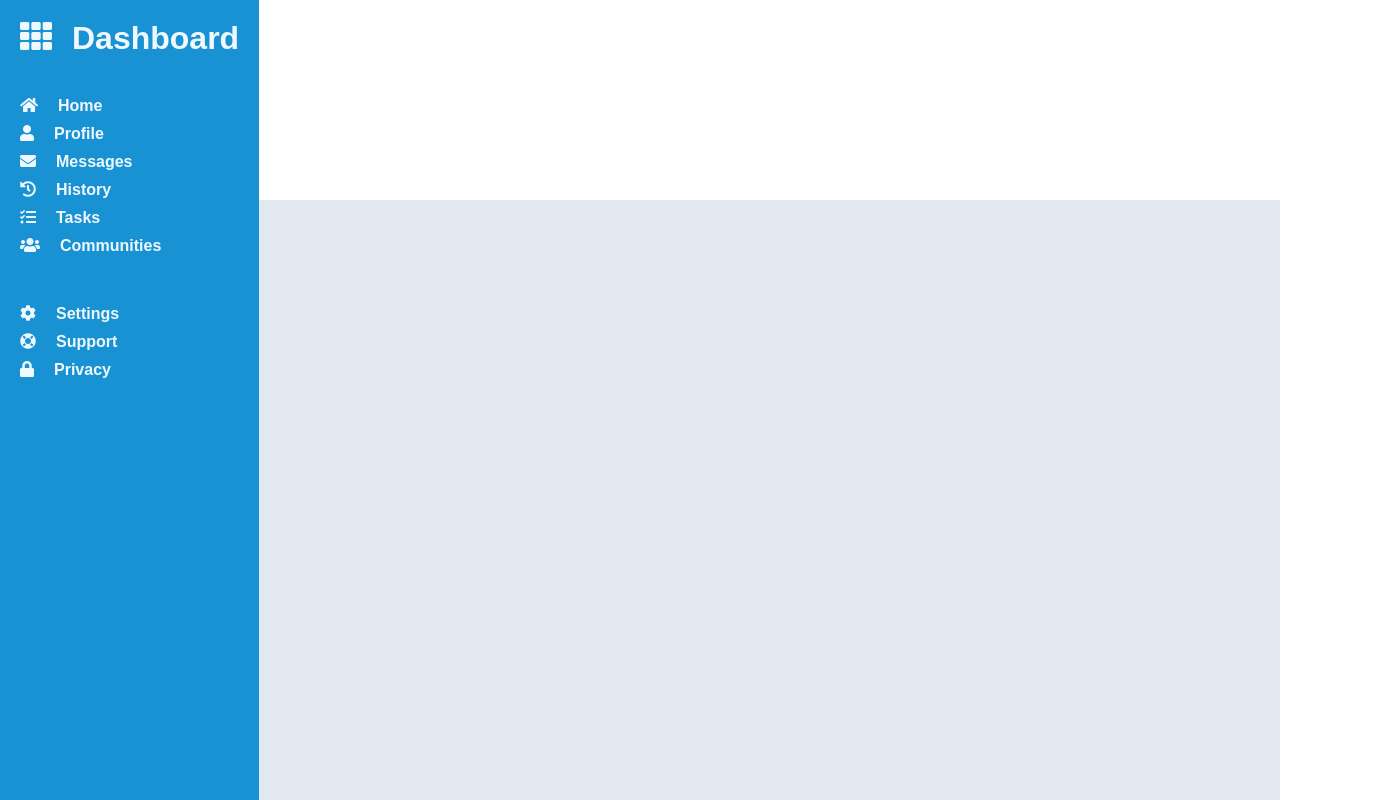
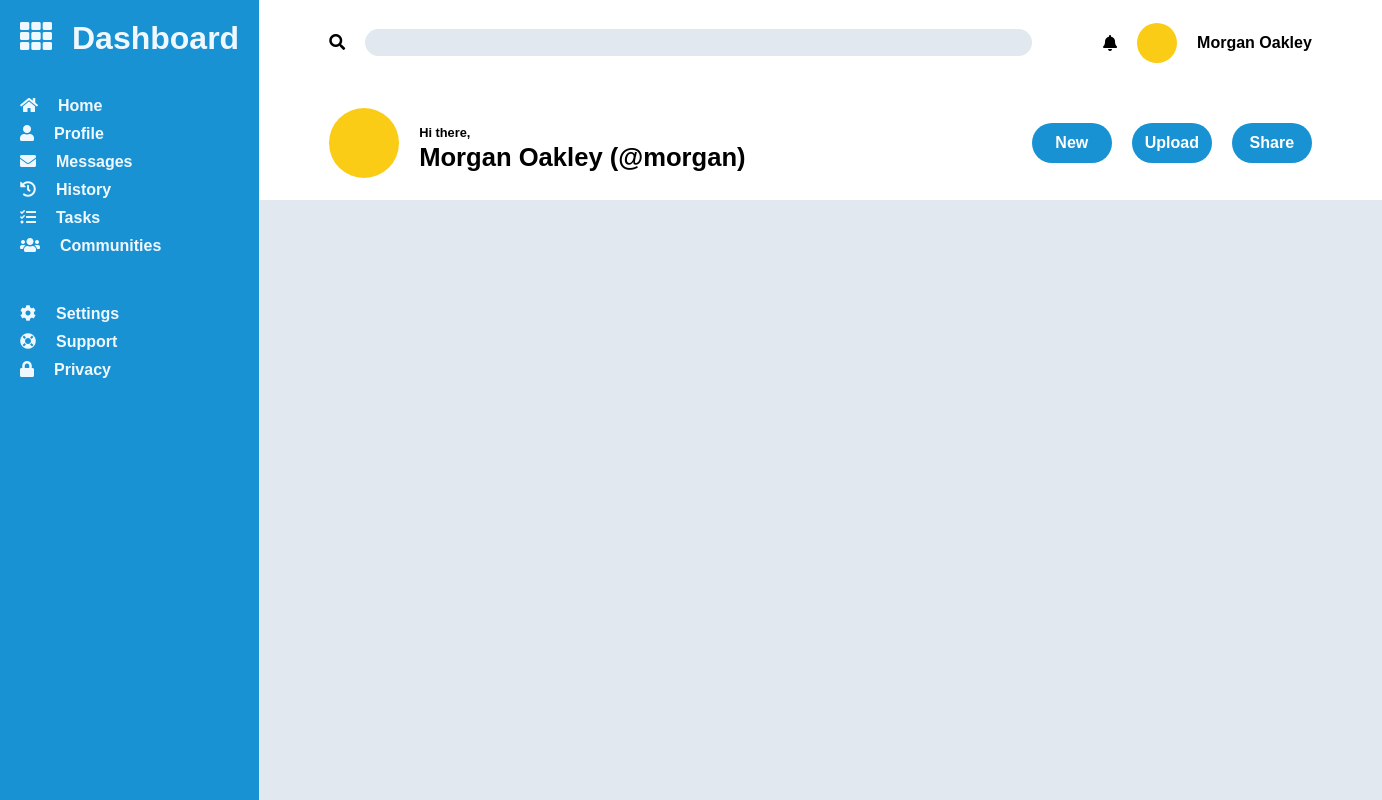
Before and after one commit to hubertrokosz/Admin-Dashboard, a plain HTML site: page index.html in a window 1280 px wide. Shown: the whole page, 1382 px wide, since content can reach past the window. Drawn offline with Linux system fonts and the light colour scheme.

Commit message:
Created the header layout

```diff
--- a/index.html
+++ b/index.html
@@ -10,7 +10,9 @@
 <body>
     <div class="main">
         <div class="sidebar">
-            <div class="logo"><i class="fas fa-th"></i>Dashboard</div>
+            <div class="logo">
+                <i class="fas fa-th"></i>Dashboard
+            </div>
             <ul class="nav-1">
                 <li><i class="fas fa-home"></i>Home</li>
                 <li><i class="fas fa-user"></i>Profile</li>
@@ -25,7 +27,32 @@
                 <li><i class="fas fa-lock"></i>Privacy</li>
             </ul>
         </div>
-        <div class="header"></div>
+        <div class="header">
+
+                <div class="search-left">
+                    <label for="search">
+                        <i class="fas fa-search"></i>
+                    </label>
+                    <input type="text" id="search">
+                </div>
+                <div class="search-right">
+                    <i class="fas fa-bell"></i>
+                    <div class="circle"></div>
+                    Morgan Oakley
+                </div>
+
+
+                <div class="user-info">
+                    <div class="circle-2"></div>
+                    <div><span>Hi there,</span><br>Morgan Oakley (@morgan)</div>
+                </div>
+                <div class="buttons">
+                    <button>New</button>
+                    <button>Upload</button>
+                    <button>Share</button>
+                </div>
+
+        </div>
         <div class="main-content"></div>
     </div>
 </body>
--- a/style.css
+++ b/style.css
@@ -9,14 +9,14 @@
     display: grid;
     grid-template-columns: 1fr 5fr;
     grid-template-rows: 1fr 3fr;
+    font-family: Arial, Helvetica, sans-serif;
+    font-weight: bold;
 }
 
 .sidebar {
     grid-row: 1 / span 2;
     color: aliceblue;
     background-color: #1892d3;
-    font-family: Arial, Helvetica, sans-serif;
-    font-weight: bold;
 
     display: flex;
     flex-direction: column;
@@ -43,6 +43,89 @@
 
 .header {
     background-color: #ffffff;
+
+    /*
+    padding: 25px 50px 0px 50px;
+    display: flex;
+    flex-direction: column;
+    justify-content: space-between;
+    */
+    display: grid;
+    grid-template-columns: 1fr 1fr;
+    padding: 0px 70px 0px 70px;
+}
+
+.search-bar {
+    display: flex;
+    align-items: center;
+    justify-content: space-between;
+}
+
+.search-left input {
+    background-color: #e1e8f0;
+    border: none;
+    border-radius: 20px;
+    height: 2em;
+    width: 50em;
+}
+
+.search-left, .search-right {
+    display: flex;
+    align-items: center;
+    gap: 20px;
+}
+
+.search-left, .user-info {
+    justify-self: start;
+}
+
+.circle {
+    height: 40px;
+    width: 40px;
+    border-radius: 50%;
+    background-color: #facc16;
+}
+
+.user-info {
+    display: flex;
+    align-items: center;
+    gap: 20px;
+    font-size: 1.6em;
+}
+
+.user-info span {
+    font-size: 0.5em;
+    font-weight: 600;
+}
+
+.user-info .circle-2 {
+    height: 70px;
+    width: 70px;
+    border-radius: 50px;
+    background-color: #facc16;
+}
+
+.search-right, .buttons {
+    justify-self: end;
+}
+
+.buttons {
+    align-self: center;
+    display: flex;
+    gap: 20px;
+}
+
+.buttons button {
+    background-color: #1892d3;
+    color: white;
+    border: none;
+    border-radius: 20px;
+    height: 40px;
+    width: 80px;
+    font-family: Arial, Helvetica, sans-serif;
+    font-weight: bold;
+    font-size: 1em;
+
 }
 
 .main-content {
```
